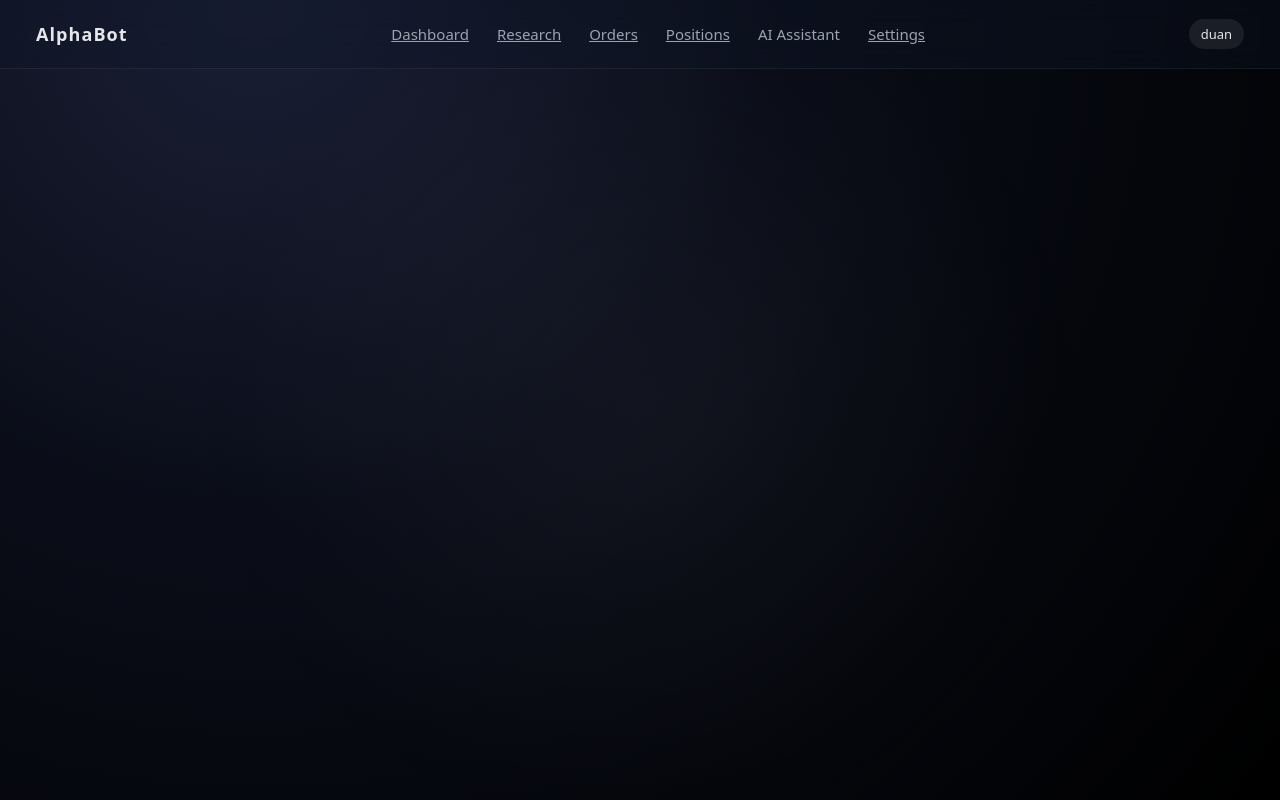
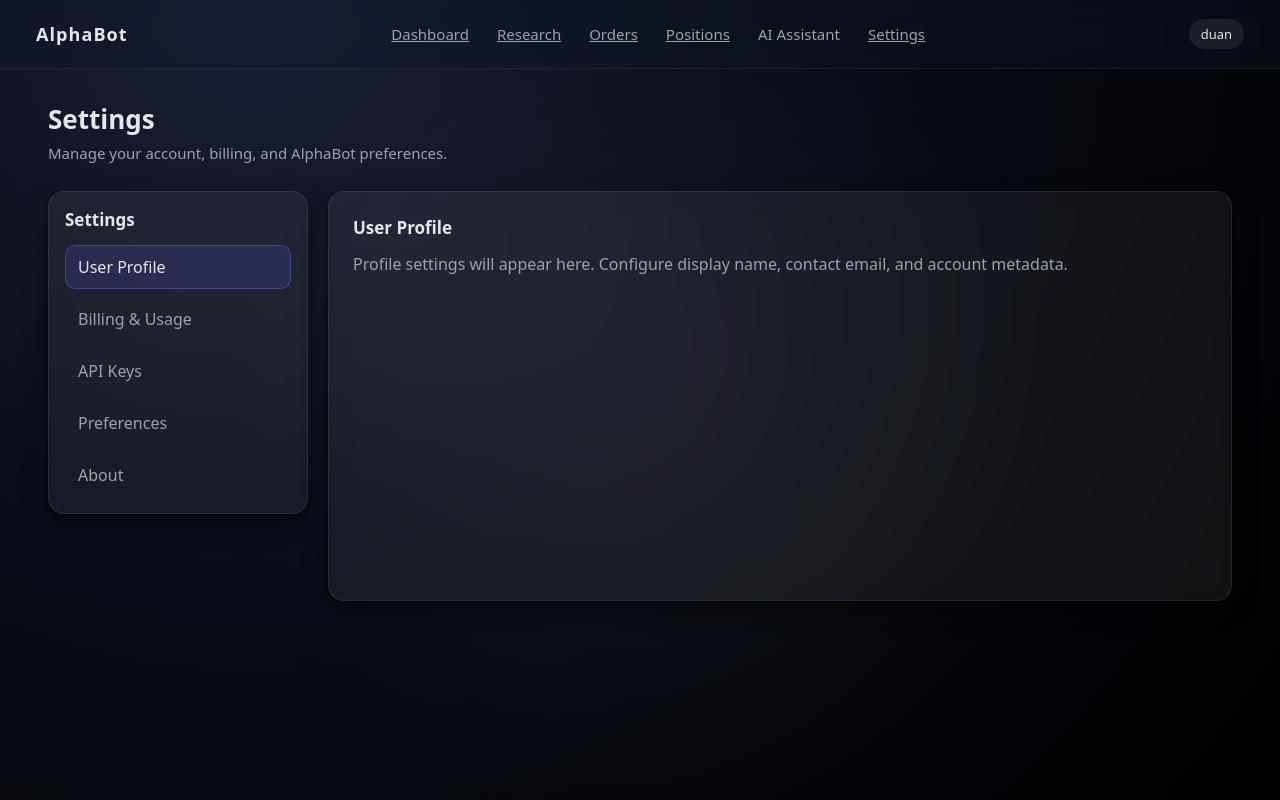
Before and after one commit to duanwalker/AlphaBot, a React (Create React App) app in the folder client/: page /settings/profile in a window 1280 px wide. Built offline with nearby package versions, Linux system fonts and the light colour scheme; no server answers.

Commit message:
Add Settings module with billing usage UI and usage logs API stub

```diff
--- a/client/src/App.css
+++ b/client/src/App.css
@@ -340,6 +340,137 @@
   transition: background 0.2s ease;
 }
 
+/* ====== SETTINGS ====== */
+
+.settings-page {
+  width: 100%;
+}
+
+.settings-layout {
+  display: grid;
+  grid-template-columns: 260px minmax(0, 1fr);
+  gap: 20px;
+  align-items: start;
+}
+
+.settings-sidebar {
+  padding: 16px;
+  min-height: 0;
+}
+
+.settings-sidebar-title {
+  margin: 0 0 12px 0;
+  font-size: 16px;
+}
+
+.settings-sidebar-nav {
+  display: flex;
+  flex-direction: column;
+  gap: 8px;
+}
+
+.settings-sidebar-link {
+  color: var(--text-muted);
+  text-decoration: none;
+  padding: 10px 12px;
+  border-radius: 10px;
+  border: 1px solid transparent;
+  transition: all 0.2s ease;
+}
+
+.settings-sidebar-link:hover {
+  color: var(--text-main);
+  background: rgba(255, 255, 255, 0.06);
+}
+
+.settings-sidebar-link.active {
+  color: var(--text-main);
+  border-color: rgba(99, 102, 241, 0.45);
+  background: rgba(99, 102, 241, 0.16);
+}
+
+.settings-content {
+  min-height: 360px;
+}
+
+.settings-copy {
+  color: var(--text-muted);
+  margin-top: 6px;
+}
+
+.settings-error {
+  color: #fca5a5;
+  margin: 10px 0;
+}
+
+.settings-metrics-grid {
+  margin-top: 14px;
+  display: grid;
+  grid-template-columns: repeat(3, minmax(0, 1fr));
+  gap: 12px;
+}
+
+.settings-metric {
+  min-height: 96px;
+  padding: 16px;
+}
+
+.settings-metric-label {
+  color: var(--text-muted);
+  font-size: 13px;
+}
+
+.settings-metric-value {
+  margin-top: 6px;
+  display: block;
+  font-size: 24px;
+}
+
+.settings-block {
+  margin-top: 16px;
+}
+
+.usage-chart {
+  margin-top: 8px;
+  height: 180px;
+  border: 1px solid var(--border-subtle);
+  border-radius: 12px;
+  padding: 12px;
+  display: flex;
+  gap: 8px;
+  align-items: end;
+  background: rgba(255, 255, 255, 0.04);
+}
+
+.usage-chart-item {
+  flex: 1;
+  min-width: 10px;
+  display: flex;
+  align-items: end;
+  height: 100%;
+}
+
+.usage-chart-bar {
+  width: 100%;
+  border-radius: 8px 8px 2px 2px;
+  background: linear-gradient(180deg, #7c83ff 0%, #4f46e5 100%);
+}
+
+.settings-table-wrap {
+  margin-top: 8px;
+  overflow-x: auto;
+}
+
+@media (max-width: 980px) {
+  .settings-layout {
+    grid-template-columns: 1fr;
+  }
+
+  .settings-metrics-grid {
+    grid-template-columns: 1fr;
+  }
+}
+
 .qa-btn:hover {
   background: #eaeaea;
 }
--- a/client/src/App.js
+++ b/client/src/App.js
@@ -3,6 +3,12 @@
 import { useState } from "react";
 
 import AssistantPanel from "./components/AssistantPanel";
+import SettingsLayout from "./pages/Settings/SettingsLayout";
+import Profile from "./pages/Settings/Profile";
+import BillingUsage from "./pages/Settings/BillingUsage";
+import ApiKeys from "./pages/Settings/ApiKeys";
+import Preferences from "./pages/Settings/Preferences";
+import About from "./pages/Settings/About";
 
 // ⭐ You forgot this import — this is why your pages weren't rendering
 import Dashboard from "./pages/Dashboard";
@@ -88,10 +94,14 @@
             />
 
             {/* SETTINGS PAGE */}
-            <Route
-              path="/settings"
-              element={<h1>Settings (placeholder)</h1>}
-            />
+            <Route path="/settings" element={<SettingsLayout />}>
+              <Route index element={<Profile />} />
+              <Route path="profile" element={<Profile />} />
+              <Route path="billing" element={<BillingUsage />} />
+              <Route path="api-keys" element={<ApiKeys />} />
+              <Route path="preferences" element={<Preferences />} />
+              <Route path="about" element={<About />} />
+            </Route>
 
           </Routes>
         </main>
--- /dev/null
+++ b/client/src/components/SettingsSidebar.jsx
@@ -0,0 +1,32 @@
+import { NavLink } from "react-router-dom";
+
+const items = [
+  { to: "/settings/profile", label: "User Profile" },
+  { to: "/settings/billing", label: "Billing & Usage" },
+  { to: "/settings/api-keys", label: "API Keys" },
+  { to: "/settings/preferences", label: "Preferences" },
+  { to: "/settings/about", label: "About" },
+];
+
+function SettingsSidebar() {
+  return (
+    <aside className="settings-sidebar card">
+      <h3 className="settings-sidebar-title">Settings</h3>
+      <nav className="settings-sidebar-nav" aria-label="Settings submenu">
+        {items.map((item) => (
+          <NavLink
+            key={item.to}
+            to={item.to}
+            className={({ isActive }) =>
+              `settings-sidebar-link${isActive ? " active" : ""}`
+            }
+          >
+            {item.label}
+          </NavLink>
+        ))}
+      </nav>
+    </aside>
+  );
+}
+
+export default SettingsSidebar;
--- /dev/null
+++ b/client/src/pages/Settings/About.jsx
@@ -0,0 +1,10 @@
+function About() {
+  return (
+    <section>
+      <h3>About</h3>
+      <p className="settings-copy">AlphaBot version, release notes, and legal information will be displayed here.</p>
+    </section>
+  );
+}
+
+export default About;
--- /dev/null
+++ b/client/src/pages/Settings/ApiKeys.jsx
@@ -0,0 +1,10 @@
+function ApiKeys() {
+  return (
+    <section>
+      <h3>API Keys</h3>
+      <p className="settings-copy">API key management will appear here. Rotate, revoke, and scope integration keys safely.</p>
+    </section>
+  );
+}
+
+export default ApiKeys;
--- /dev/null
+++ b/client/src/pages/Settings/BillingUsage.jsx
@@ -0,0 +1,75 @@
+import { useEffect, useState } from "react";
+import UsageChart from "./BillingUsage/UsageChart";
+import UsageTable from "./BillingUsage/UsageTable";
+
+function BillingUsage() {
+  const [summary, setSummary] = useState({
+    totalTokens: 0,
+    totalCost: 0,
+    totalRequests: 0,
+  });
+  const [events, setEvents] = useState([]);
+  const [loading, setLoading] = useState(true);
+  const [error, setError] = useState(null);
+
+  useEffect(() => {
+    async function loadUsage() {
+      setLoading(true);
+      setError(null);
+      try {
+        const response = await fetch("/api/usage/logs");
+        if (!response.ok) {
+          throw new Error(`Failed to load usage logs (${response.status})`);
+        }
+
+        const data = await response.json();
+        setSummary({
+          totalTokens: Number(data?.summary?.totalTokens) || 0,
+          totalCost: Number(data?.summary?.totalCost) || 0,
+          totalRequests: Number(data?.summary?.totalRequests) || 0,
+        });
+        setEvents(Array.isArray(data?.events) ? data.events : []);
+      } catch (err) {
+        setError(err.message || "Failed to load usage logs");
+      } finally {
+        setLoading(false);
+      }
+    }
+
+    loadUsage();
+  }, []);
+
+  return (
+    <section>
+      <h3>Billing & Usage</h3>
+      <p className="settings-copy">Track request volume, token usage, and estimated cost.</p>
+
+      {error && <p className="settings-error">{error}</p>}
+      {loading && <p className="settings-copy">Loading usage metrics...</p>}
+
+      {!loading && (
+        <>
+          <div className="settings-metrics-grid">
+            <div className="settings-metric card">
+              <span className="settings-metric-label">Total Tokens</span>
+              <strong className="settings-metric-value">{summary.totalTokens.toLocaleString()}</strong>
+            </div>
+            <div className="settings-metric card">
+              <span className="settings-metric-label">Total Cost</span>
+              <strong className="settings-metric-value">${summary.totalCost.toFixed(2)}</strong>
+            </div>
+            <div className="settings-metric card">
+              <span className="settings-metric-label">Total Requests</span>
+              <strong className="settings-metric-value">{summary.totalRequests.toLocaleString()}</strong>
+            </div>
+          </div>
+
+          <UsageChart events={events} />
+          <UsageTable events={events} />
+        </>
+      )}
+    </section>
+  );
+}
+
+export default BillingUsage;
--- /dev/null
+++ b/client/src/pages/Settings/BillingUsage/UsageChart.jsx
@@ -0,0 +1,26 @@
+function UsageChart({ events = [] }) {
+  const values = events.map((event) => Number(event.totalTokens) || 0);
+  const max = values.length > 0 ? Math.max(...values, 1) : 1;
+
+  return (
+    <section className="settings-block">
+      <h4>Usage Trend (Placeholder)</h4>
+      <div className="usage-chart" role="img" aria-label="Usage trend placeholder chart">
+        {values.length === 0 ? (
+          <p className="settings-copy">No usage events yet.</p>
+        ) : (
+          values.map((value, index) => {
+            const heightPercent = Math.max(8, Math.round((value / max) * 100));
+            return (
+              <div key={`${index}-${value}`} className="usage-chart-item" title={`${value} tokens`}>
+                <div className="usage-chart-bar" style={{ height: `${heightPercent}%` }} />
+              </div>
+            );
+          })
+        )}
+      </div>
+    </section>
+  );
+}
+
+export default UsageChart;
--- /dev/null
+++ b/client/src/pages/Settings/BillingUsage/UsageTable.jsx
@@ -0,0 +1,41 @@
+function UsageTable({ events = [] }) {
+  return (
+    <section className="settings-block">
+      <h4>Recent Usage (Placeholder)</h4>
+      <div className="settings-table-wrap">
+        <table className="data-table">
+          <thead>
+            <tr>
+              <th>Timestamp</th>
+              <th>Symbol</th>
+              <th>Input</th>
+              <th>Output</th>
+              <th>Total</th>
+              <th>Cost (USD)</th>
+            </tr>
+          </thead>
+          <tbody>
+            {events.length === 0 ? (
+              <tr>
+                <td colSpan="6">No usage events available.</td>
+              </tr>
+            ) : (
+              events.map((event, index) => (
+                <tr key={`${event.timestamp}-${index}`}>
+                  <td>{event.timestamp}</td>
+                  <td>{event.symbol || "-"}</td>
+                  <td>{event.inputTokens ?? 0}</td>
+                  <td>{event.outputTokens ?? 0}</td>
+                  <td>{event.totalTokens ?? 0}</td>
+                  <td>{Number(event.cost ?? 0).toFixed(5)}</td>
+                </tr>
+              ))
+            )}
+          </tbody>
+        </table>
+      </div>
+    </section>
+  );
+}
+
+export default UsageTable;
--- /dev/null
+++ b/client/src/pages/Settings/Preferences.jsx
@@ -0,0 +1,10 @@
+function Preferences() {
+  return (
+    <section>
+      <h3>Preferences</h3>
+      <p className="settings-copy">Workspace preferences will appear here. Tune defaults for analysis style, risk view, and dashboard behavior.</p>
+    </section>
+  );
+}
+
+export default Preferences;
--- /dev/null
+++ b/client/src/pages/Settings/Profile.jsx
@@ -0,0 +1,10 @@
+function Profile() {
+  return (
+    <section>
+      <h3>User Profile</h3>
+      <p className="settings-copy">Profile settings will appear here. Configure display name, contact email, and account metadata.</p>
+    </section>
+  );
+}
+
+export default Profile;
--- /dev/null
+++ b/client/src/pages/Settings/SettingsLayout.jsx
@@ -0,0 +1,22 @@
+import { Outlet } from "react-router-dom";
+import SettingsSidebar from "../../components/SettingsSidebar";
+
+function SettingsLayout() {
+  return (
+    <section className="settings-page">
+      <header className="page-header">
+        <h1 className="page-title">Settings</h1>
+        <p className="page-subtitle">Manage your account, billing, and AlphaBot preferences.</p>
+      </header>
+
+      <div className="settings-layout">
+        <SettingsSidebar />
+        <div className="settings-content card">
+          <Outlet />
+        </div>
+      </div>
+    </section>
+  );
+}
+
+export default SettingsLayout;
```
Also changed, not shown: 1 other file (tests, documents, lock files or other folders).
